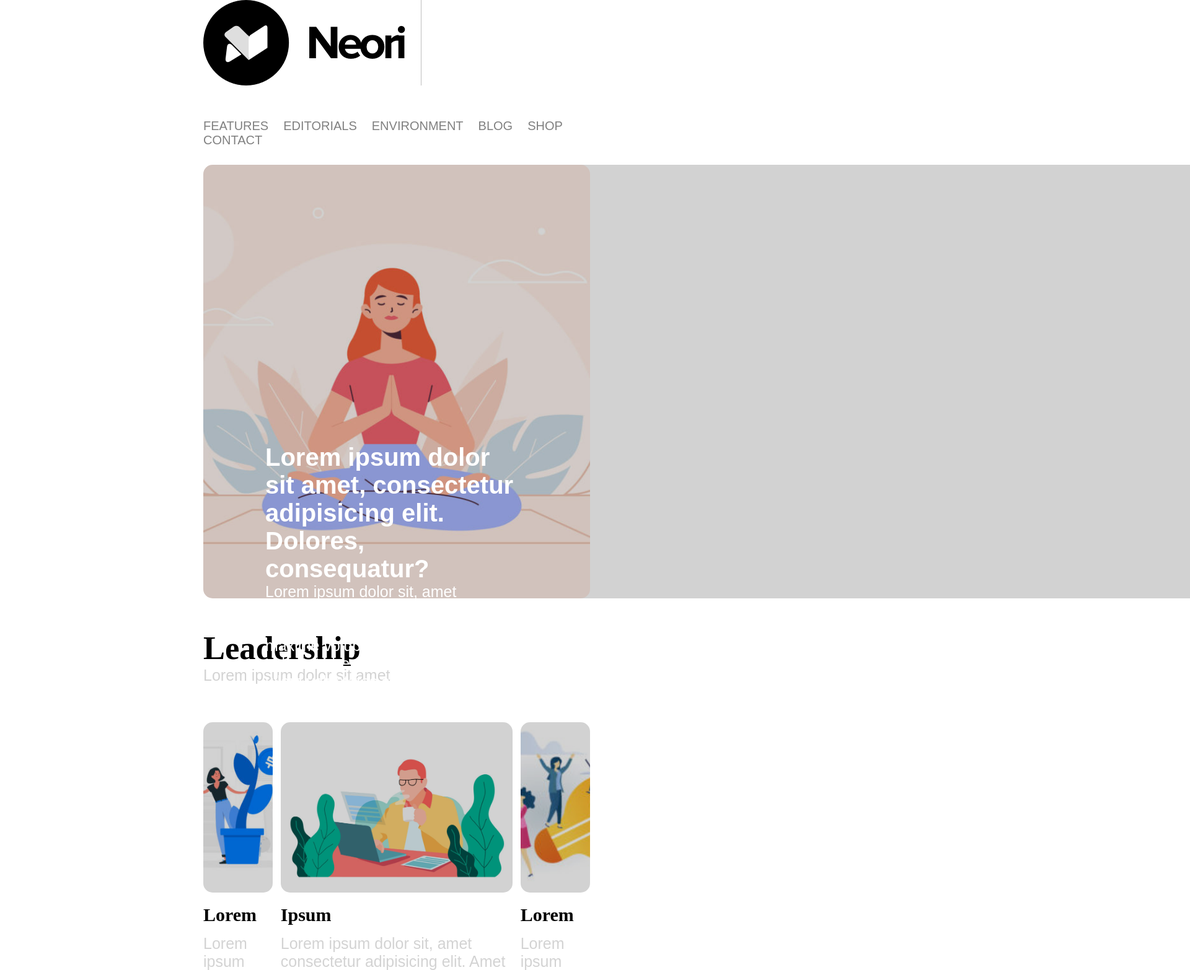
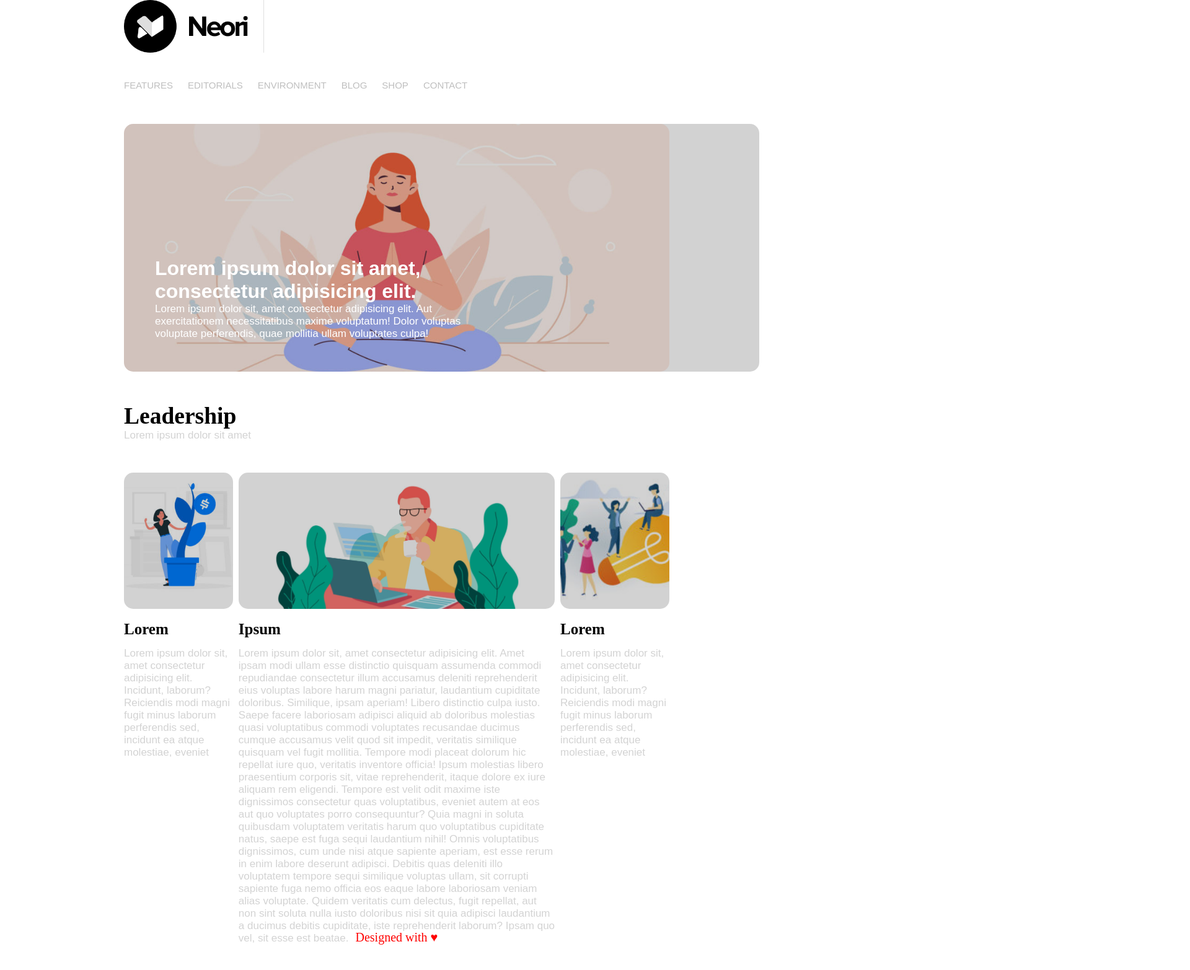
Before and after one commit to ariannagreco3393/htmlcss-wp, a plain HTML site: page index.html in a window 1280 px wide. Shown: the top 1566 px of the page at 62% size, 1920 px wide, since content can reach past the window. Drawn offline with Linux system fonts and the light colour scheme.

Commit message:
add changes

```diff
--- a/css/style.css
+++ b/css/style.css
@@ -5,21 +5,17 @@
     box-sizing: 0;
 }
 
-body {
-    margin: 0 10%;
-}
 
 header {
-    height: 250px;
+    height: 200px;
 }
 
 main {
-    margin: 1rem 0;
     position: relative;
 }
 
 p {
-    font-size: 25px;
+    font-size: 17px;
     font-family: Arial, Helvetica, sans-serif;
 }
 
@@ -33,12 +29,13 @@ Header*/
 
 .logo {
     padding: 0px 25px 0px 200px;
-    border-right: 1px solid rgba(128, 128, 128, 0.514);
+    border-right: 1px solid rgba(128, 128, 128, 0.253);
+    width: 200px;
 }
 
 
 .menu {
-    padding: 50px 200px;
+    padding: 40px 200px;
     word-spacing: 20px;
 
 }
@@ -46,9 +43,9 @@ Header*/
 a:link {
     text-decoration: none;
     font-family: Arial, Helvetica, sans-serif;
-    font-size: 20px;
+    font-size: 15px;
     font-weight:100;
-    color: grey;
+    color: rgba(128, 128, 128, 0.5);
   }
 
 
@@ -63,7 +60,7 @@ hero img*/
 
 .container {
     width: auto;
-    height: 700px;
+    height: 400px;
     padding: 0px 200px;
     position: relative
 }
@@ -81,18 +78,18 @@ hero img*/
     position: absolute;
     top: 0;
     left: 10;
-    width: 1635px;
-    height: 700px;
+    width: 1025px;
+    height: 400px;
     border-radius: 15px;
 }
 
 .titolo {
     width: 40%;
     position: absolute;
-    top:450px;
-    left: 300px;
+    top: 215px;
+    left: 250px;
     font-family: Arial, Helvetica, sans-serif;
-    font-size: 20px;
+    font-size: px;
     color: white;
 }
 
@@ -100,10 +97,12 @@ hero img*/
 leadership*/
 
 .leadership {
-    height: 100px;
     padding: 50px 200px;
-    font-size: 35px;
+    font-size: 25px
 };
+
+/*
+column*/
 
 
 .clearfix:after {
@@ -114,22 +113,22 @@ leadership*/
 
 
 .col-sm {
-    width: 18%;
-    height: 500px;
+    width: 20%;
+    height: 400px;
     float: left;
     position: relative;
 }
 
 .col-lg {
-    width: 60%;
-    height: 500px;
+    width: 58%;
+    height: 400px;
     float: left;
-    margin: 0 2%;
+    margin: 0 1%;
 }
 
 .row {
     padding: 0px 200px;
-    height: 850px;
+    height: 700px;
 }
 
 .img-lg {
@@ -171,7 +170,7 @@ section {
 }
 
 h3 {
-    font-size: 30px;
+    font-size: 25px;
     margin-bottom: 15px;
     margin-top: 15px;
 }
@@ -181,9 +180,9 @@ h3 {
     height: 100px;
     width: auto;
     text-align: center;
-    font-size: 30px;
+    font-size: 20px;
     color: red;
-    margin-top: 100px;
+    line-height: 100px;
 }
 
 .p-img {
--- a/index.html
+++ b/index.html
@@ -9,7 +9,7 @@
     <link rel="stylesheet" href="./css/style.css">
 </head>
 
-<body class="debug">
+<body>
     <header class="site_header">
         <img class="logo" src="./img/logo.png" alt="">
         <nav class="menu">
@@ -28,7 +28,7 @@
            <img class="hero-img" src="./img/banner.jpg" alt="">
             <div class="layer"></div>
             <div class="titolo">
-            <h1>Lorem ipsum dolor sit amet, consectetur adipisicing elit. Dolores, consequatur?
+            <h1>Lorem ipsum dolor sit amet, consectetur adipisicing elit.
             </h1>
             <p>Lorem ipsum dolor sit, amet consectetur adipisicing elit. Aut exercitationem necessitatibus maxime voluptatum! Dolor voluptas voluptate perferendis, quae mollitia ullam voluptates culpa!</p>
         </div>
```
